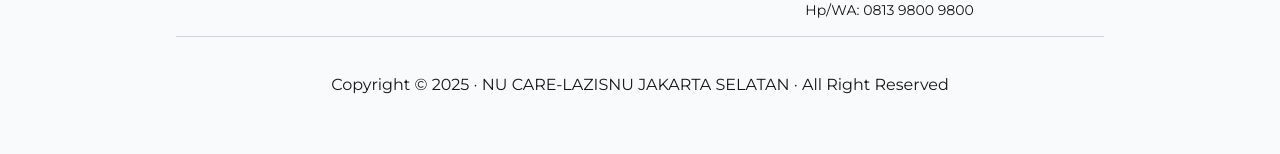
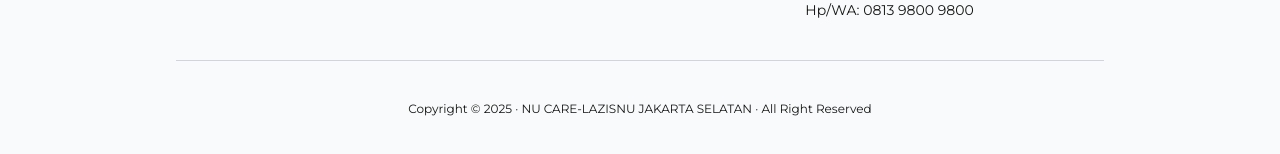
Before and after one commit to akhdanrgya/NuCare-Jaksel, a Next.js app: page / in a window 1280 px wide. Shown: the part 2326-2480 px from the top of the page. Built offline with nearby package versions, Linux system fonts and the light colour scheme; no server answers; the database is empty.

Commit message:
Update Padding berita and donation detail and footer padding

```diff
--- a/src/app/berita/[idx]/page.tsx
+++ b/src/app/berita/[idx]/page.tsx
@@ -5,11 +5,13 @@ import Footer from "@/components/Footer";
 const BeritaDetail = () => {
     return (
         <>
-        <Header/>
-        <BeritaDetails/>
-        <Footer/>
+            <Header/>
+            <div className="pt-24">
+                <BeritaDetails/>
+            </div>
+            <Footer/>
         </>
-)
+    )
 }
 
 export default BeritaDetail
--- a/src/app/program/[url]/page.tsx
+++ b/src/app/program/[url]/page.tsx
@@ -6,7 +6,9 @@ const ProgramDetail = () => {
     return (
         <>
             <Header/>
-            <DonasiDetail/>
+            <div className="pt-24">
+                <DonasiDetail/>
+            </div>
             <Footer/>
         </>
     );
--- a/src/components/Footer.tsx
+++ b/src/components/Footer.tsx
@@ -56,8 +56,8 @@ const Footer: React.FC = () => {
             </div>
 
             <div>
-                <hr className="border-t border-gray-300 my-4"/>
-                <p className="text-center py-5">Copyright © 2025 · NU CARE-LAZISNU JAKARTA SELATAN · All Right Reserved</p>
+                <hr className="border-t border-gray-300 my-10"/>
+                <p className="text-center text-xs">Copyright © 2025 · NU CARE-LAZISNU JAKARTA SELATAN · All Right Reserved</p>
             </div>
 
         </footer>
```
